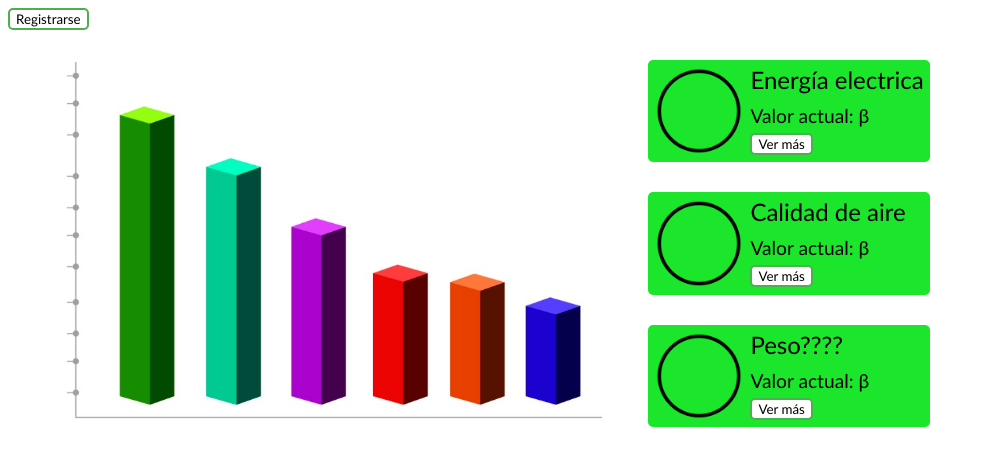
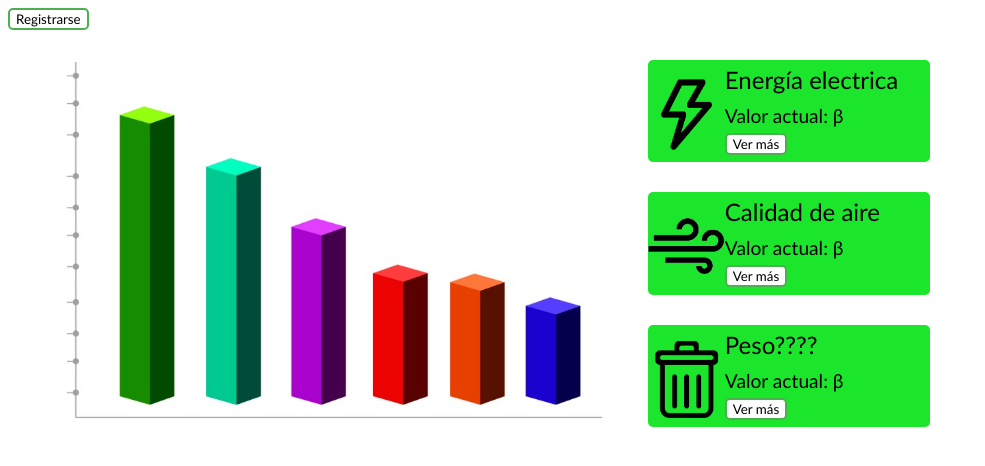
Before and after one commit to GonzaloHn/GreenSense, a plain HTML site: page html/index.html in a window 1280 px wide. Shown: the whole page, without its empty margins (0-985 px from the left). Drawn offline with Linux system fonts and the light colour scheme.

Commit message:
AddedNiceIcons

```diff
--- a/css/styles.css
+++ b/css/styles.css
@@ -14,8 +14,9 @@
     width: 22vw;
 }
 .ValContainerIcon{
-    max-width: 8vw;
+    max-width: 6vw;
     float:left;
+    padding-top: 2vh;
 }
 
 .ValTitle{
--- a/html/index.html
+++ b/html/index.html
@@ -17,7 +17,7 @@
    <section class="ValContainers">
 
     <div class="ValContainer">
-        <img class="ValContainerIcon" src="../images/icon.png">
+        <img class="ValContainerIcon" src="../images/icon energy black.png">
 
         <div class="ValTitle">Energía electrica</div>
 
@@ -27,7 +27,7 @@
     </div>
 
     <div class="ValContainer">
-        <img class="ValContainerIcon" src="../images/icon.png">
+        <img class="ValContainerIcon" src="../images/icon wind black.png">
 
         <div>
         <div class="ValTitle">Calidad de aire</div>
@@ -39,7 +39,7 @@
     </div>
 
     <div class="ValContainer">
-        <img class="ValContainerIcon" src="../images/icon.png">
+        <img class="ValContainerIcon" src="../images/icon trash black.png">
 
         <div class="ValTitle"> Peso????</div>
 
```
